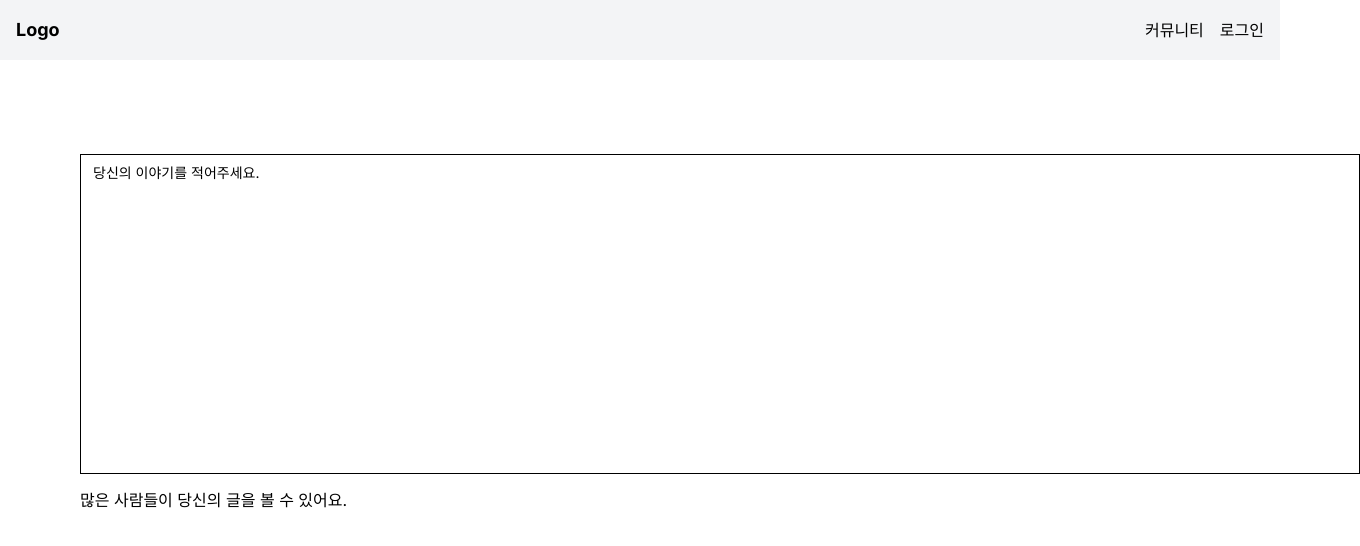
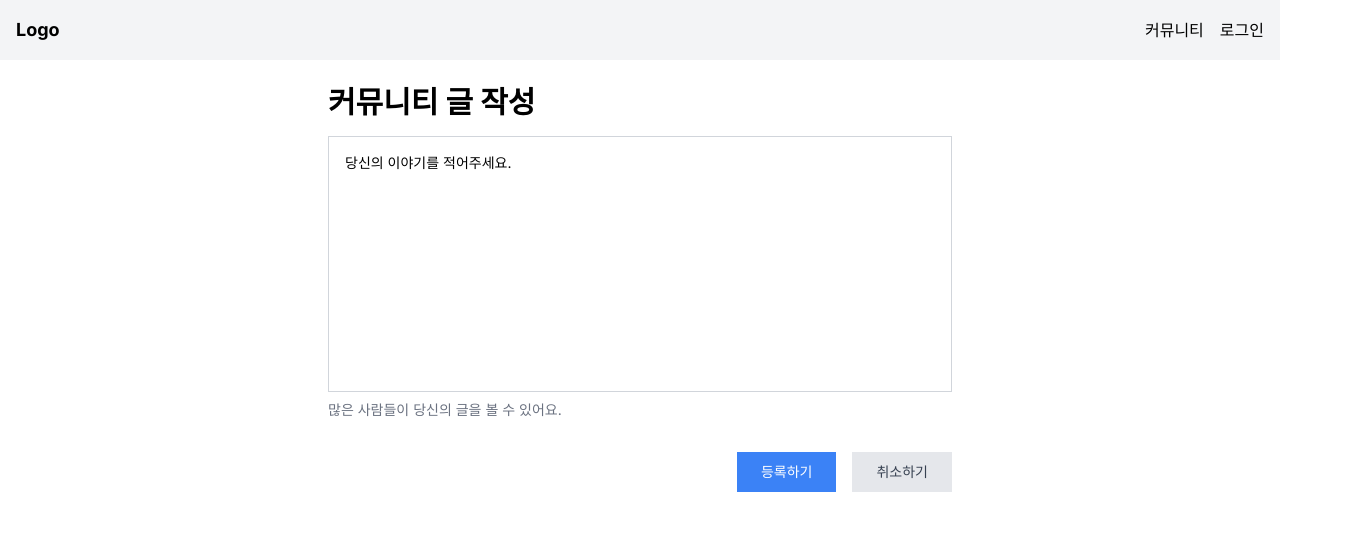
Before and after one commit to B-09-NBC-Final/Health-Protect-Me, a Next.js app: page /posting in a window 1280 px wide. Shown: the top 546 px of the page, 1360 px wide, since content can reach past the window. Built offline with nearby package versions, Linux system fonts and the light colour scheme.

Commit message:
update: 게시글 UI 구현 완료

```diff
--- a/package.json
+++ b/package.json
@@ -11,6 +11,7 @@
   },
   "dependencies": {
     "@radix-ui/react-label": "^2.1.0",
+    "@radix-ui/react-slot": "^1.1.0",
     "@supabase/ssr": "^0.4.0",
     "@supabase/supabase-js": "^2.44.4",
     "@tanstack/react-query": "^5.51.9",
--- a/src/components/Contents/Posting/Textarea/TextareatPage.tsx
+++ b/src/components/Contents/Posting/Textarea/TextareatPage.tsx
@@ -1,17 +1,29 @@
 import React from 'react';
-import { Label } from '@/components/ui/label';
 import { Textarea } from '@/components/ui/textarea';
+import { Button } from '@/components/ui/button';
 
-const TextareatPage = () => {
+const TextareaPage = () => {
   return (
-    <>
-      <div className="m-20 grid w-full gap-y-3.5">
-        <Label className="font-semibold text-2xl" htmlFor="message-2"></Label>
-        <Textarea placeholder="당신의 이야기를 적어주세요." id="message-2" className="resize-none h-80 w-full" />
-        <p className="text-base text-muted-foreground">많은 사람들이 당신의 글을 볼 수 있어요.</p>
+    <div className="max-w-2xl mx-auto p-6">
+      <div className="mb-8">
+        <h1 className="text-3xl font-bold mb-4">커뮤니티 글 작성</h1>
+        <Textarea
+          placeholder="당신의 이야기를 적어주세요."
+          id="message-2"
+          className="w-full h-64 p-4 border border-gray-300 rounded-lg focus:ring-2 focus:ring-blue-500 focus:border-transparent resize-none"
+        />
+        <p className="mt-2 text-sm text-gray-500">많은 사람들이 당신의 글을 볼 수 있어요.</p>
       </div>
-    </>
+      <div className="flex justify-end space-x-4">
+        <Button className="px-6 py-2 bg-blue-500 text-white rounded-lg hover:bg-blue-600 transition duration-300">
+          등록하기
+        </Button>
+        <Button className="px-6 py-2 bg-gray-200 text-gray-700 rounded-lg hover:bg-gray-300 transition duration-300">
+          취소하기
+        </Button>
+      </div>
+    </div>
   );
 };
 
-export default TextareatPage;
+export default TextareaPage;
--- a/src/components/LoginPage/SocialLogout.tsx
+++ b/src/components/LoginPage/SocialLogout.tsx
@@ -1,13 +1,13 @@
 'use client';
-
-import { SupabaseClient } from '@supabase/supabase-js';
+import { createClient } from '@/supabase/client';
 import { useRouter } from 'next/navigation';
 
 const SignOutButton = () => {
   const router = useRouter();
+  const supabase = createClient();
 
   const signOut = async () => {
-    const { error } = await SupabaseClient.auth.signOut();
+    const { error } = await supabase.auth.signOut();
     router.push('/');
   };
   return <button onClick={signOut}>로그아웃</button>;
--- a/src/components/common/Header.tsx
+++ b/src/components/common/Header.tsx
@@ -1,7 +1,7 @@
 'use client';
 
 import React, { useState } from 'react';
-import Defaultimg from '../../../public/image/defaultimg.png';
+import Defaultimg from '../../assets/image/defaultimg.png';
 import Image from 'next/image';
 import Link from 'next/link';
 
--- /dev/null
+++ b/src/components/ui/button.tsx
@@ -0,0 +1,56 @@
+import * as React from "react"
+import { Slot } from "@radix-ui/react-slot"
+import { cva, type VariantProps } from "class-variance-authority"
+
+import { cn } from "@/lib/utils"
+
+const buttonVariants = cva(
+  "inline-flex items-center justify-center whitespace-nowrap rounded-md text-sm font-medium ring-offset-background transition-colors focus-visible:outline-none focus-visible:ring-2 focus-visible:ring-ring focus-visible:ring-offset-2 disabled:pointer-events-none disabled:opacity-50",
+  {
+    variants: {
+      variant: {
+        default: "bg-primary text-primary-foreground hover:bg-primary/90",
+        destructive:
+          "bg-destructive text-destructive-foreground hover:bg-destructive/90",
+        outline:
+          "border border-input bg-background hover:bg-accent hover:text-accent-foreground",
+        secondary:
+          "bg-secondary text-secondary-foreground hover:bg-secondary/80",
+        ghost: "hover:bg-accent hover:text-accent-foreground",
+        link: "text-primary underline-offset-4 hover:underline",
+      },
+      size: {
+        default: "h-10 px-4 py-2",
+        sm: "h-9 rounded-md px-3",
+        lg: "h-11 rounded-md px-8",
+        icon: "h-10 w-10",
+      },
+    },
+    defaultVariants: {
+      variant: "default",
+      size: "default",
+    },
+  }
+)
+
+export interface ButtonProps
+  extends React.ButtonHTMLAttributes<HTMLButtonElement>,
+    VariantProps<typeof buttonVariants> {
+  asChild?: boolean
+}
+
+const Button = React.forwardRef<HTMLButtonElement, ButtonProps>(
+  ({ className, variant, size, asChild = false, ...props }, ref) => {
+    const Comp = asChild ? Slot : "button"
+    return (
+      <Comp
+        className={cn(buttonVariants({ variant, size, className }))}
+        ref={ref}
+        {...props}
+      />
+    )
+  }
+)
+Button.displayName = "Button"
+
+export { Button, buttonVariants }
--- a/supabase/auth/googleAuth.ts
+++ b/supabase/auth/googleAuth.ts
@@ -1,6 +1,7 @@
-import { supabase } from '../supabaseClient';
+import { createClient } from '@/supabase/client';
 
 export const signInWithGoogle = async () => {
+  const supabase = createClient();
   const { data, error } = await supabase.auth.signInWithOAuth({
     provider: 'google',
     options: {
--- a/supabase/auth/kakaoAuth.ts
+++ b/supabase/auth/kakaoAuth.ts
@@ -1,6 +1,7 @@
-import { supabase } from '../supabaseClient';
+import { createClient } from '@/supabase/client';
 
 export const signInWithKakao = async () => {
+  const supabase = createClient();
   const { data, error } = await supabase.auth.signInWithOAuth({
     provider: 'kakao',
     options: {
```
Also changed, not shown: 1 other file (tests, documents, lock files or other folders).
